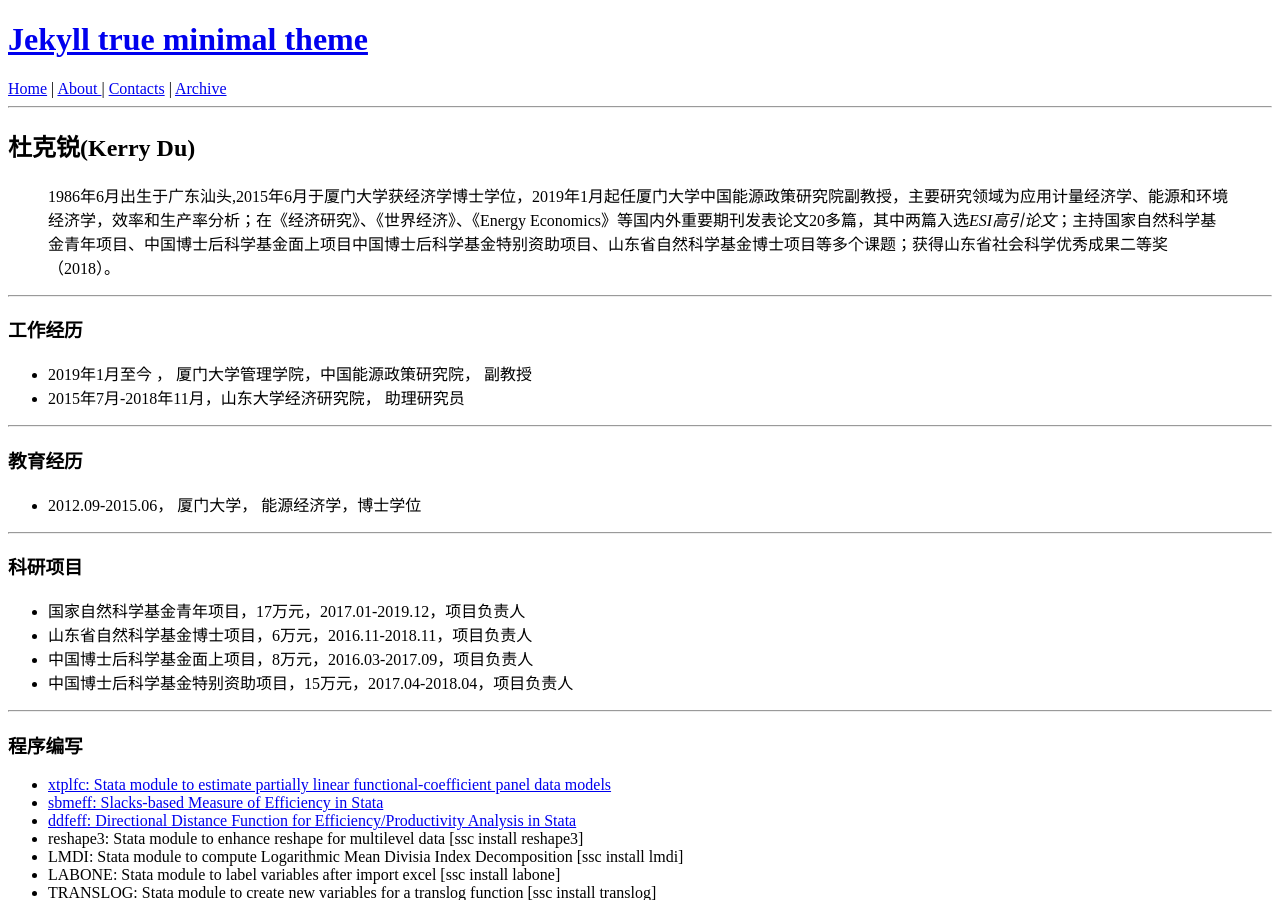
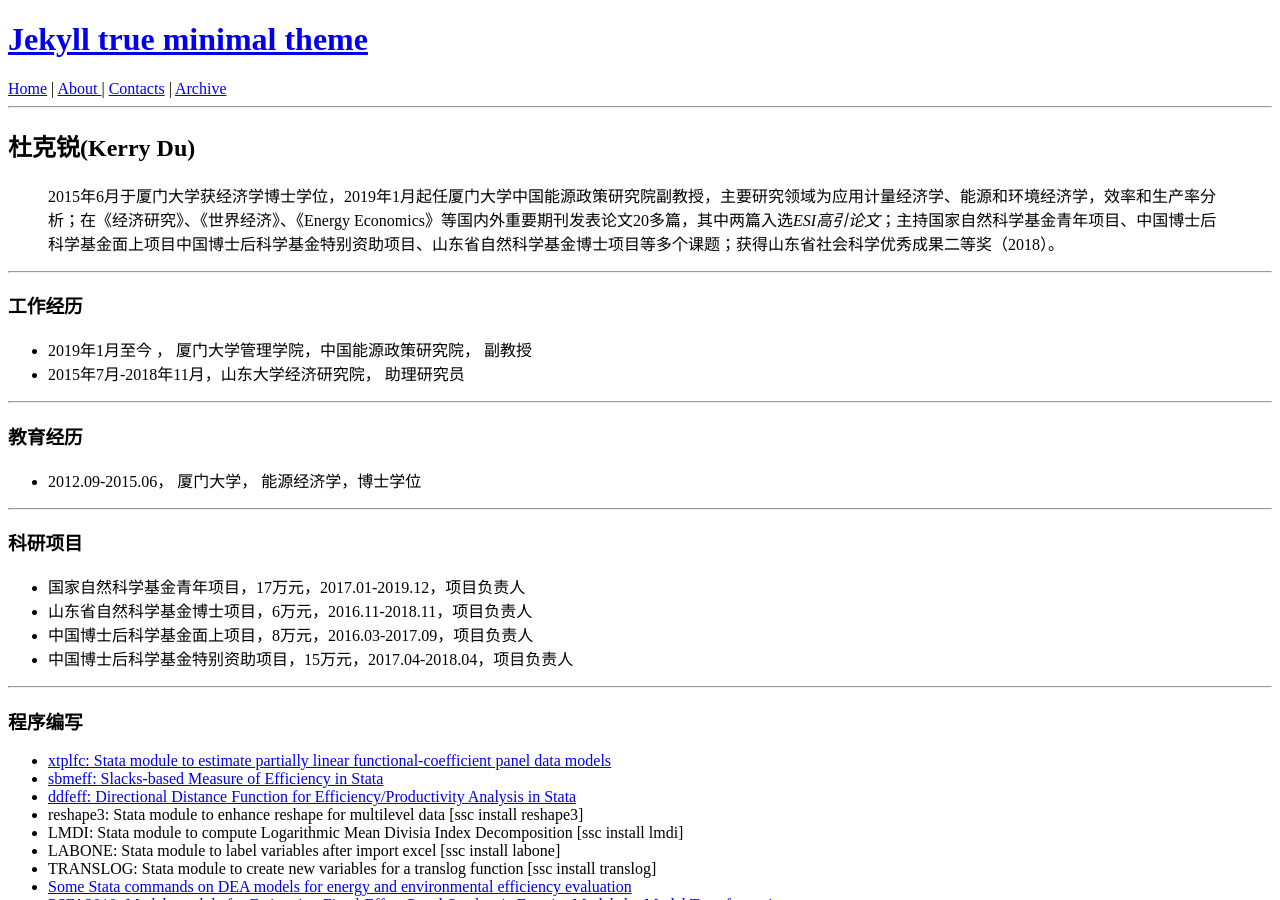
Before and after one commit to Hao-sen/kerrydu.github.io, a Jekyll site: the page built from index.md, in a window 1280 px wide and 900 px high. Built offline with Jekyll 4.4.1, drawn with Linux system fonts in a browser that asks for light colours; our own code applies the rules of GitHub Pages for plain Markdown files; the list of posts is cut into pages by our own code.

Commit message:
selfintro

```diff
--- a/index.md
+++ b/index.md
@@ -1,6 +1,6 @@
 ## 杜克锐(Kerry Du)
 
-> 1986年6月出生于广东汕头,2015年6月于厦门大学获经济学博士学位，2019年1月起任厦门大学中国能源政策研究院副教授，主要研究领域为应用计量经济学、能源和环境经济学，效率和生产率分析；在《经济研究》、《世界经济》、《Energy Economics》等国内外重要期刊发表论文20多篇，其中两篇入选*ESI高引论文*；主持国家自然科学基金青年项目、中国博士后科学基金面上项目中国博士后科学基金特别资助项目、山东省自然科学基金博士项目等多个课题；获得山东省社会科学优秀成果二等奖（2018）。
+> 2015年6月于厦门大学获经济学博士学位，2019年1月起任厦门大学中国能源政策研究院副教授，主要研究领域为应用计量经济学、能源和环境经济学，效率和生产率分析；在《经济研究》、《世界经济》、《Energy Economics》等国内外重要期刊发表论文20多篇，其中两篇入选*ESI高引论文*；主持国家自然科学基金青年项目、中国博士后科学基金面上项目中国博士后科学基金特别资助项目、山东省自然科学基金博士项目等多个课题；获得山东省社会科学优秀成果二等奖（2018）。
 
 ---
 
```
Also changed, not shown: README.md.
